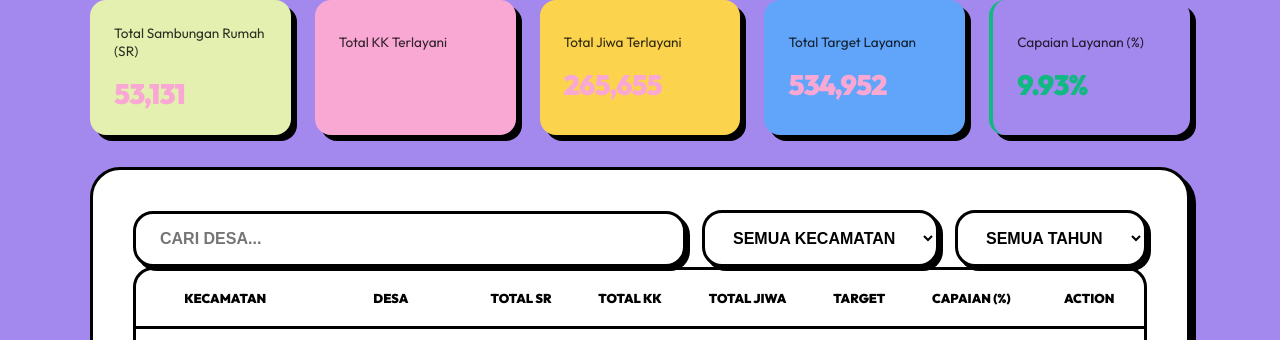
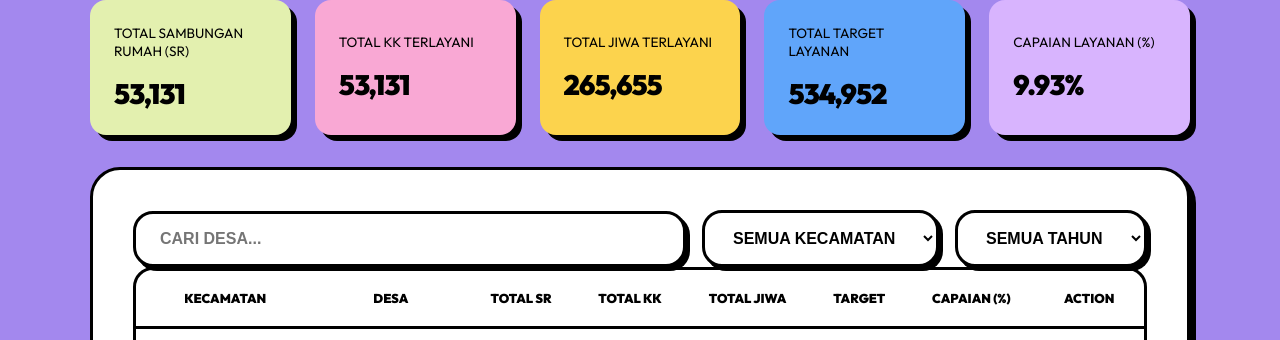
Before and after one commit to ilhamtaufiq/spm-am, a FastAPI app: page / in a window 1280 px wide. Shown: the part 161-501 px from the top of the page. Run offline with FastAPI, Linux system fonts and the light colour scheme; the visitor is signed in with stand-in values (Sample User, id 1); data comes from the database, SQL or seed files in the repository.

Commit message:
UI Fix: Resolve contrast issues and missing 'Total KK' display in stat cards

```diff
--- a/static/style.css
+++ b/static/style.css
@@ -89,18 +89,21 @@ h1 {
 .stat-card:nth-child(2) { background: var(--accent); }
 .stat-card:nth-child(3) { background: #fcd34d; } /* Orange/Yellow */
 .stat-card:nth-child(4) { background: #60a5fa; } /* Blue */
+.stat-card:nth-child(5) { background: #d8b4fe; } /* Purple for Capaian */
 
 .stat-card .label {
-    font-weight: 600;
-    font-size: 1rem;
+    font-weight: 700;
+    font-size: 0.85rem;
     margin-bottom: 0.5rem;
-    opacity: 0.8;
+    text-transform: uppercase;
+    color: rgba(0,0,0,0.6);
 }
 
 .stat-card .value {
-    font-size: 3rem;
+    font-size: 2.2rem;
     font-weight: 900;
     letter-spacing: -1px;
+    color: #000000 !important; /* Force black for contrast */
 }
 
 /* Main Table Area */
--- a/templates/index.html
+++ b/templates/index.html
@@ -272,9 +272,9 @@
                 <span class="label">Total Target Layanan</span>
                 <span class="value">{{ "{:,}".format(total_target) }}</span>
             </div>
-            <div class="stat-card" style="border-left: 4px solid #10b981;">
+            <div class="stat-card">
                 <span class="label">Capaian Layanan (%)</span>
-                <span class="value" style="color: #10b981;">{{ "%.2f"|format(total_percentage) }}%</span>
+                <span class="value">{{ "%.2f"|format(total_percentage) }}%</span>
             </div>
         </div>
 
```
